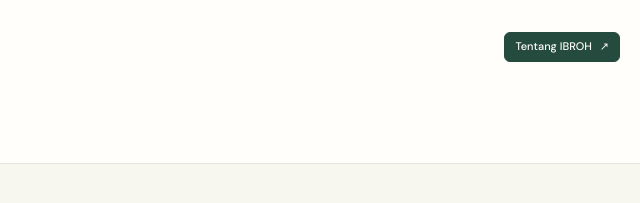
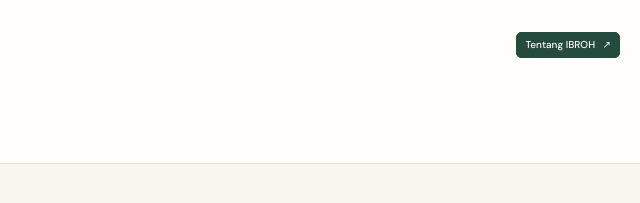
Before and after one commit to teguhbadru/25-kisah-Al-Qur-an-dan-hadis, a plain HTML site: page ibroh/index.html in a window 1280 px wide. Shown: the top 203 px of the page, 640-1280 px from the left. Drawn offline with Linux system fonts and the light colour scheme.

Commit message:
Make About button slightly more compact

```diff
--- a/ibroh/style.css
+++ b/ibroh/style.css
@@ -105,7 +105,7 @@
 .hero-copy>.primary{max-width:100%;white-space:normal;text-align:left;line-height:1.5}
 
 /* Make About IBROH a clearly visible button. */
-.sidebar>.about-button{background:var(--green);color:var(--white);border:1px solid var(--green);border-radius:6px;min-height:30px;padding:6px 10px;font-size:11px;font-weight:500;line-height:1.4}
+.sidebar>.about-button{background:var(--green);color:var(--white);border:1px solid var(--green);border-radius:5px;min-height:26px;padding:4px 8px;font-size:10px;font-weight:500;line-height:1.4}
 .sidebar>.about-button:hover{background:#17382c;border-color:#17382c}
 .sidebar>.about-button span{margin-left:5px}
-@media(max-width:1160px){.sidebar>.about-button{padding:6px 9px;font-size:10px}}
+@media(max-width:1160px){.sidebar>.about-button{padding:4px 7px;font-size:9px}}
```
